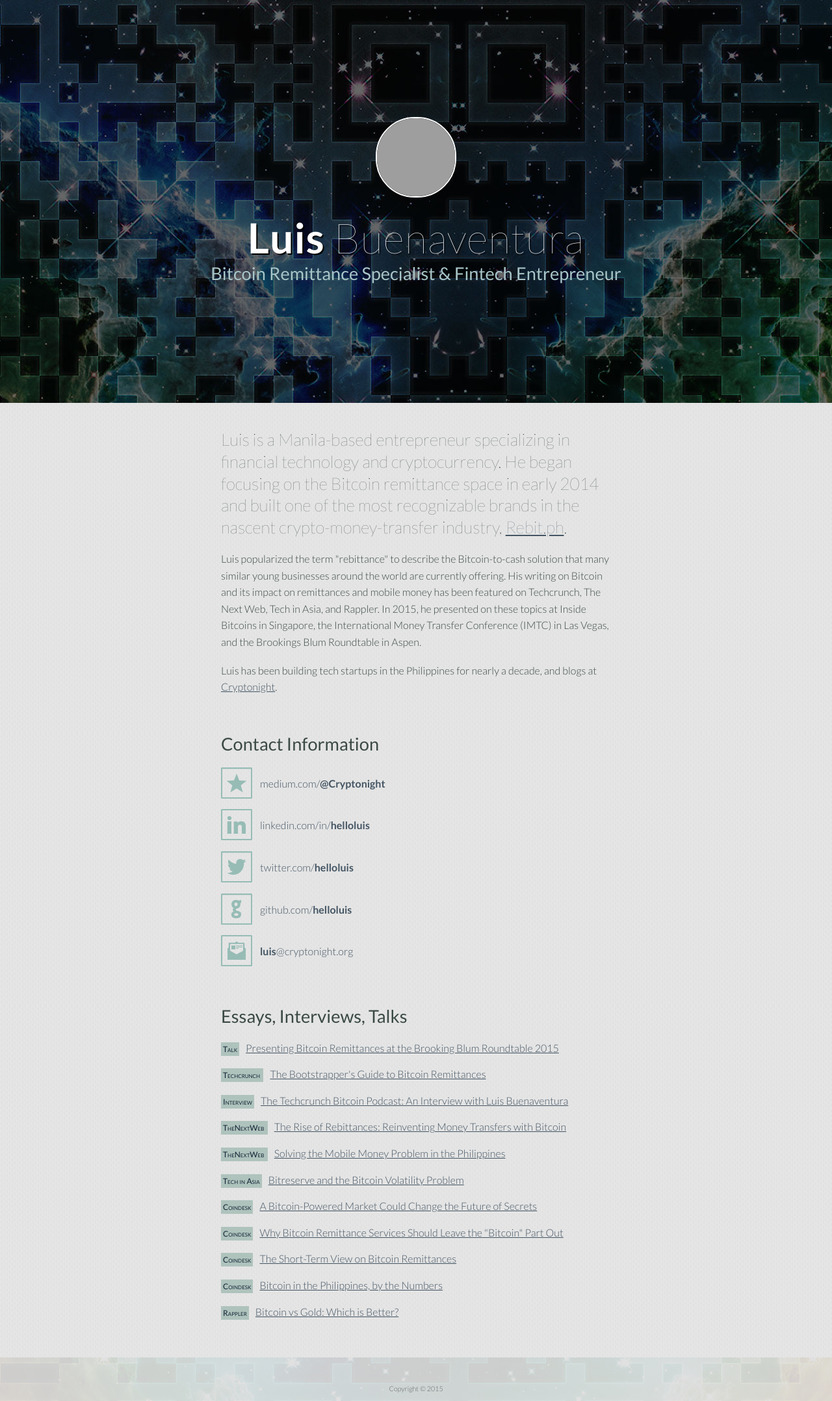
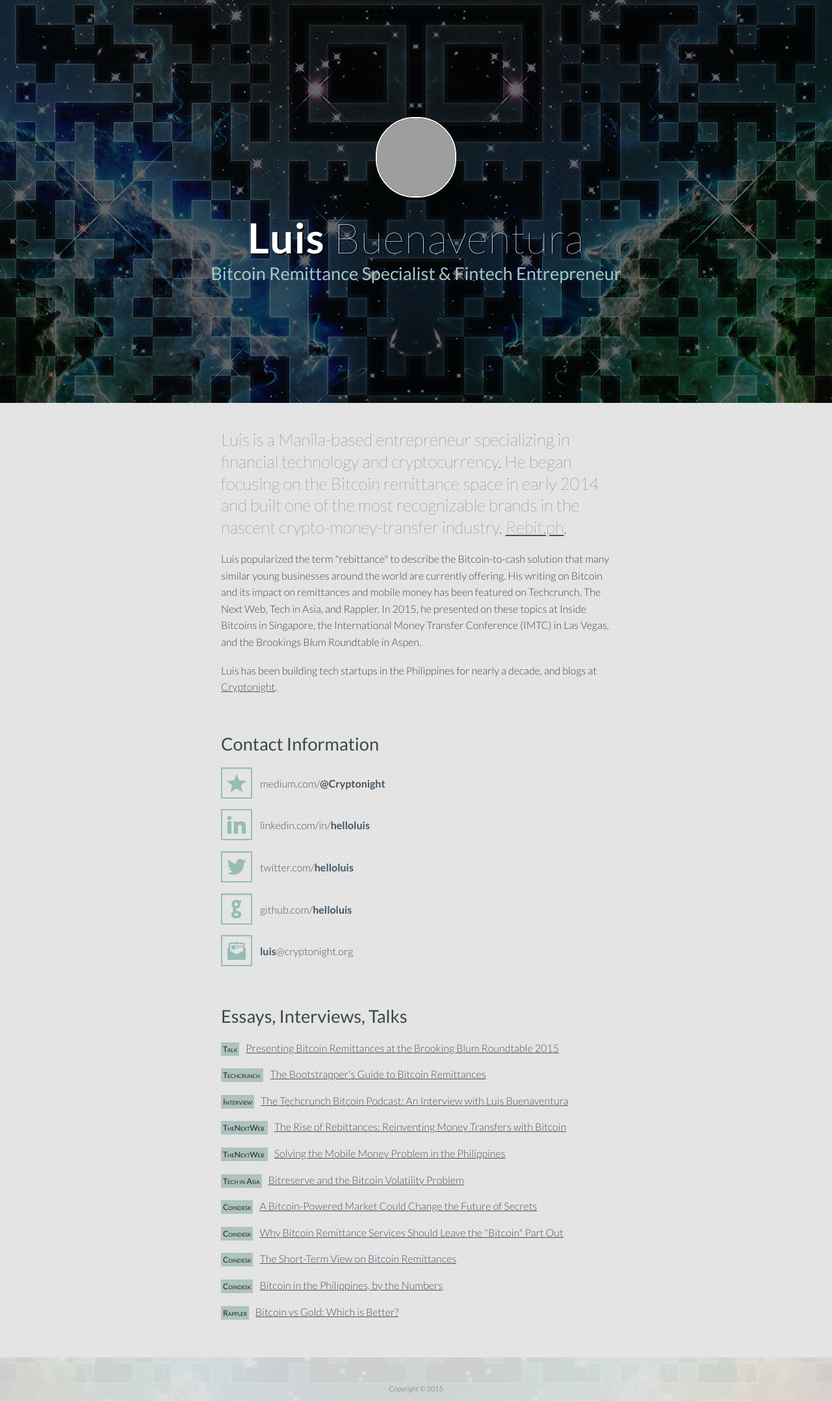
Before and after one commit to helloluis/helloluis.github.com, a Jekyll site: the page index.html, which Jekyll copies as it is, in a window 1280 px wide. Shown: the whole page at 65% size. Built offline with Jekyll 4.4.1, drawn with Linux system fonts in a browser that asks for light colours; grey boxes are pictures that could not be loaded.

Commit message:
adjusted background css

```diff
--- a/_layouts/default.html
+++ b/_layouts/default.html
@@ -2,7 +2,6 @@
 <html lang="en">
   <head>
     <link href='http://fonts.googleapis.com/css?family=Lato:100,300,400,700' rel='stylesheet' type='text/css'>
-    <!-- <link href='http://fonts.googleapis.com/css?family=Oxygen|Open+Sans+Condensed:300' rel='stylesheet' type='text/css'> -->
     <link rel="shortcut icon" type="image/png" href="/assets/images/favicon.png">
     <link rel='stylesheet' href='/assets/css/main.css' type='text/css'>
     <title>{{ page.title }}</title>
--- a/assets/css/main.css
+++ b/assets/css/main.css
@@ -13,7 +13,7 @@
 html, body { height: 100%; }
 
 body {
-  background: #101312 url(/assets/images/masthead6.jpg);
+  background: #101312 url(/assets/images/masthead6.jpg) center top;
   background-attachment:fixed;
   font-size: 16px;
   font-weight: 300;
```
